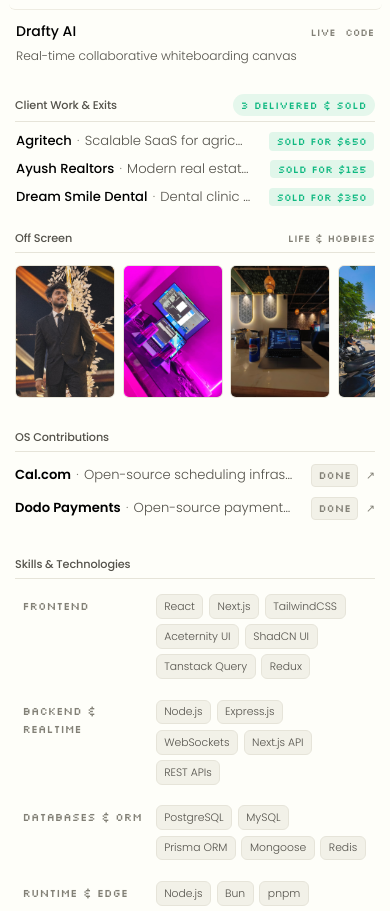
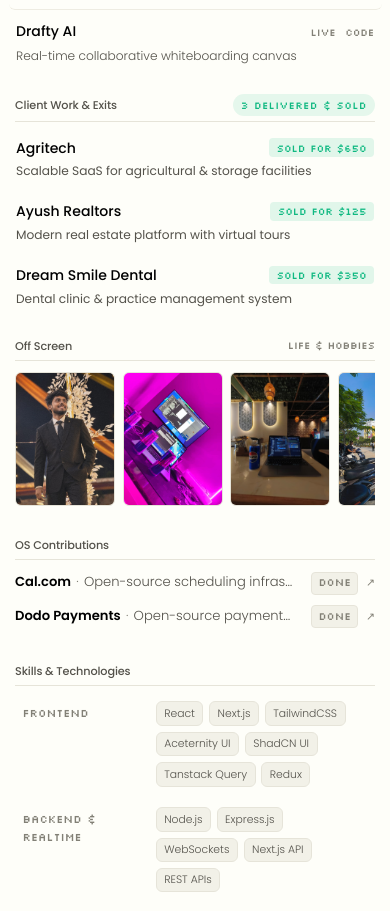
Before and after one commit to rajneeshverma1/graviton, a Next.js app: page / in a window 390 px wide. Shown: the part 905-1816 px from the top of the page. Built offline with nearby package versions, Linux system fonts and the light colour scheme.

Commit message:
feat(client-work): align sold status badges and taglines responsively

```diff
--- a/src/components/ClientWorkSection.tsx
+++ b/src/components/ClientWorkSection.tsx
@@ -48,6 +48,7 @@
           return (
             <div
               key={project.id}
+              className="portfolio-row-container"
               style={{
                 borderRadius: "var(--radius-sm)",
                 transition: "var(--transition)",
@@ -62,56 +63,32 @@
                 type="button"
                 onClick={() => toggleExpand(project.id)}
                 aria-expanded={isExpanded}
-                className={isExpanded ? "" : "hover-row"}
+                className={`portfolio-row-header ${isExpanded ? "" : "hover-row"}`}
                 style={{
                   width: "100%",
                   textAlign: "left",
-                  padding: "0.18rem 0.5rem",
-                  display: "flex",
-                  alignItems: "baseline",
-                  justifyContent: "space-between",
-                  gap: "1.25rem",
                   cursor: "pointer",
                   border: "none",
                   background: "transparent",
                   color: "inherit",
                 }}
               >
+                <div className="portfolio-row-top">
                   {/* Left: Project Name · Description */}
-                <div
-                  style={{
-                    fontSize: "0.875rem",
-                    color: "var(--fg-muted)",
-                    overflow: "hidden",
-                    textOverflow: "ellipsis",
-                    whiteSpace: "nowrap",
-                    flex: "0 1 auto",
-                    fontWeight: 300,
-                    lineHeight: 1.5,
-                  }}
-                >
-                  <strong style={{ color: "var(--fg-strong)", fontWeight: 500 }}>
+                  <div className="portfolio-row-main">
+                    <strong className="portfolio-row-title-text">
                       {project.name}
                     </strong>
-                  <span style={{ color: "var(--fg-subtle)", margin: "0 0.35rem" }}>
+                    <span className="portfolio-row-sep">
                       ·
                     </span>
-                  <span style={{ color: "var(--fg-muted)" }}>
+                    <span className="portfolio-row-desc-desktop">
                       {project.tagline}
                     </span>
                   </div>
 
                   {/* Right: Sold Price Pill */}
-                <div
-                  style={{
-                    display: "flex",
-                    alignItems: "center",
-                    gap: "0.75rem",
-                    flexShrink: 0,
-                    fontSize: "0.78125rem",
-                    fontWeight: 300,
-                  }}
-                >
+                  <div className="portfolio-row-actions">
                     {project.soldPrice && (
                       <span
                         className="font-silkscreen"
@@ -127,6 +104,12 @@
                         Sold for {project.soldPrice}
                       </span>
                     )}
+                  </div>
+                </div>
+
+                {/* Mobile Tagline (clean, readable underneath on mobile) */}
+                <div className="portfolio-row-desc-mobile">
+                  {project.tagline}
                 </div>
               </button>
 
```
Lines whose indentation alone changed are shown as unchanged.
